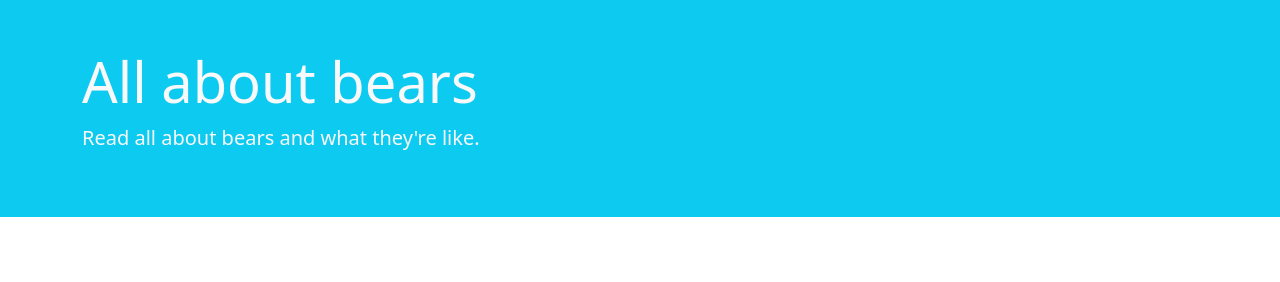
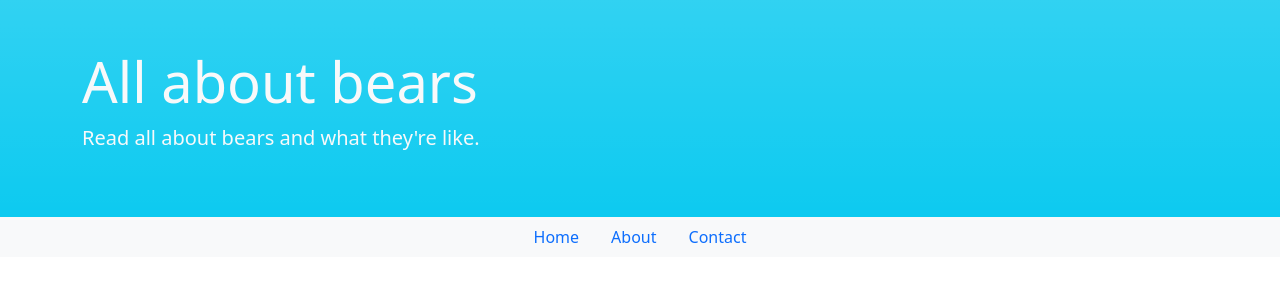
Before and after one commit to James-Gitchell/css-frameworks-all_about_bears, a plain HTML site: page index.html in a window 1280 px wide. Drawn offline with nearby package versions, Linux system fonts and the light colour scheme.

Commit message:
finished nav section

```diff
--- a/index.html
+++ b/index.html
@@ -8,14 +8,38 @@
     <link href="https://cdn.jsdelivr.net/npm/bootstrap@5.1.3/dist/css/bootstrap.min.css" rel="stylesheet" integrity="sha384-1BmE4kWBq78iYhFldvKuhfTAU6auU8tT94WrHftjDbrCEXSU1oBoqyl2QvZ6jIW3" crossorigin="anonymous">
 </head>
 <body>
-    <header class="jumbotron jumbotron-fluid mb-0 bg-info py-5  text-light">
+    <header class="jumbotron jumbotron-fluid bg-info bg-gradient py-5 mb-0 text-light">
       <div class="container">
             <h1 class="display-4">All about bears</h1>
              <p class="lead">
                  Read all about bears and what they're like.
              </p>
-        </div>
-    </div>
+      </div>
     </header>
+
+
+
+    <!--This is Navigation Section-->
+
+    <section>
+        <nav>
+            <ul class="nav bg-light justify-content-center">
+                <li class="nav-item">
+                  <a class="nav-link active" aria-current="page" href="#home">Home</a>
+                </li>
+                <li class="nav-item">
+                  <a class="nav-link" href="#about">About</a>
+                </li>
+                <li class="nav-item">
+                  <a class="nav-link" href="#contact">Contact</a>
+                </li>
+            </ul>
+        </nav>
+    </section>
+
+
+
+
+
 </body>
 </html>
```
